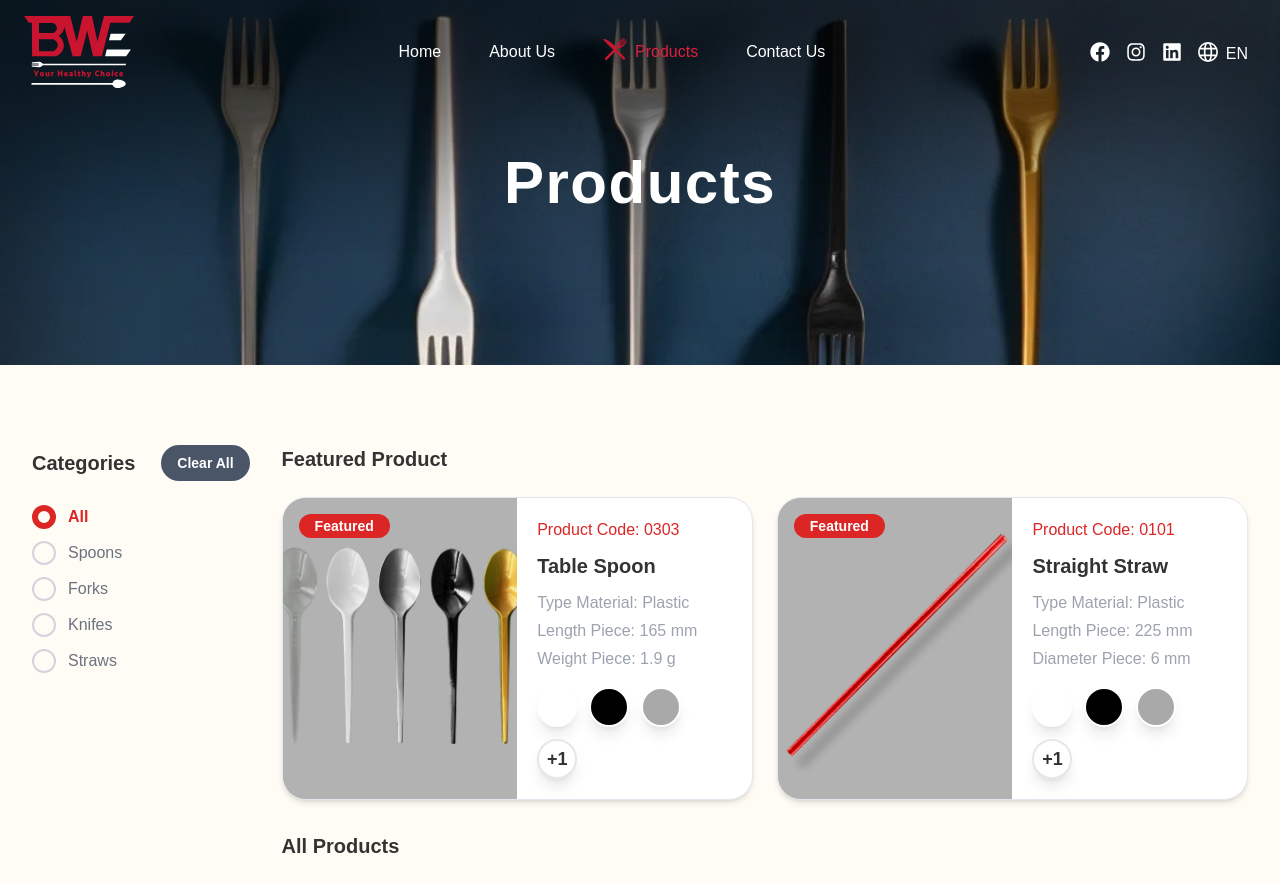
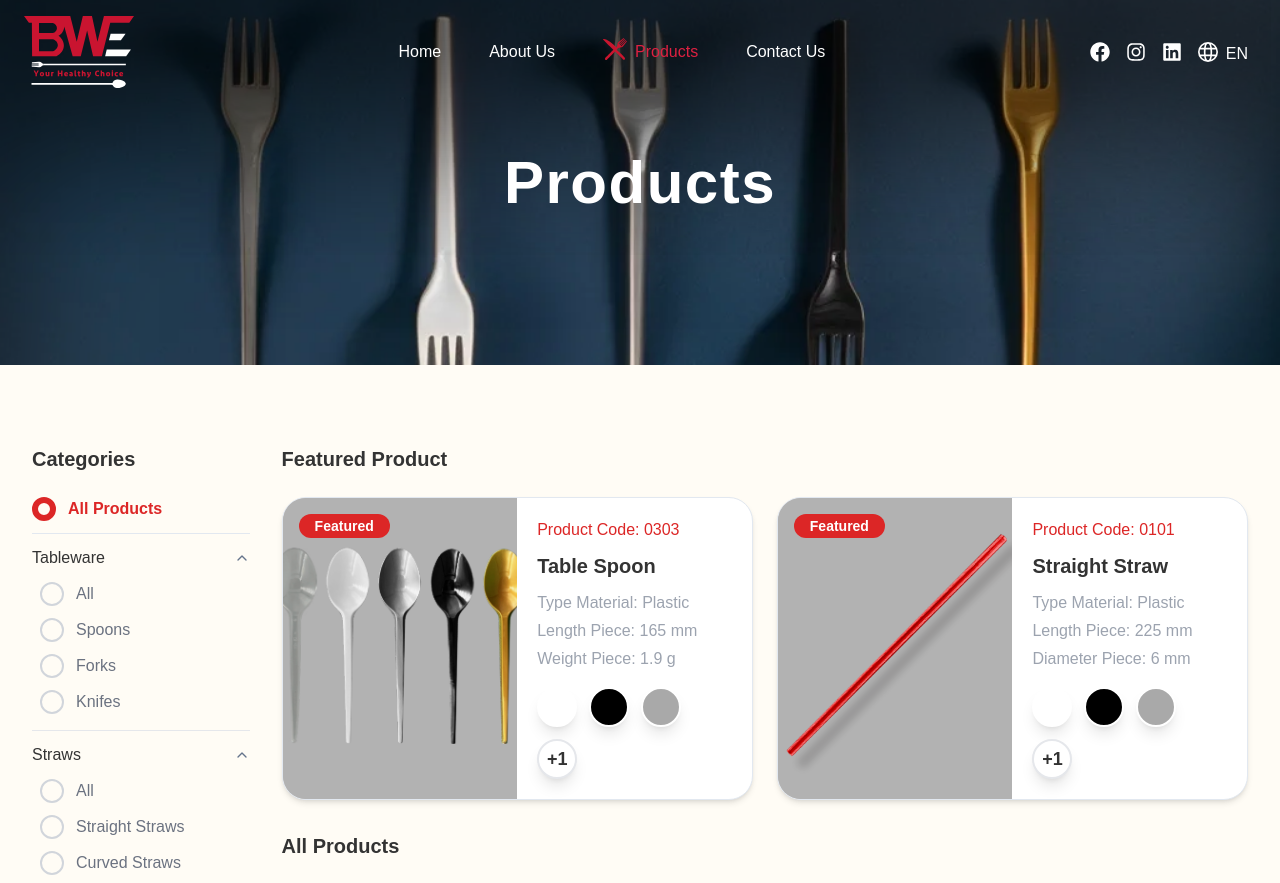
Before and after one commit to ghaithatfeh/best-world-emballage, a Next.js app: page /en/products in a window 1280 px wide. Shown: the top 883 px of the page. Built offline with nearby package versions, Linux system fonts and the light colour scheme; a web font is replaced by a local one.

Commit message:
Add Radix UI Accordion component and update categories structure

```diff
--- a/package.json
+++ b/package.json
@@ -10,6 +10,7 @@
   "dependencies": {
     "@formspree/react": "^3.0.0",
     "@next/third-parties": "^15.3.3",
+    "@radix-ui/react-accordion": "^1.2.12",
     "@radix-ui/react-avatar": "^1.1.1",
     "@radix-ui/react-dialog": "^1.1.15",
     "@radix-ui/react-dropdown-menu": "^2.1.15",
--- a/src/app/[locale]/products/page.tsx
+++ b/src/app/[locale]/products/page.tsx
@@ -7,13 +7,19 @@ import ProductDetailsDialog from "@/components/ProductDetailsDialog";
 import { useTranslations, useLocale } from "next-intl";
 import { useState } from "react";
 import { Button } from "@/components/ui/button";
-import { Separator } from "@/components/ui/separator";
+import {
+	Accordion,
+	AccordionContent,
+	AccordionItem,
+	AccordionTrigger,
+} from "@/components/ui/accordion";
 import PageEnd from "@/components/PageEnd";
 import { Swiper, SwiperSlide } from "swiper/react";
 import { Autoplay } from "swiper/modules";
 import "swiper/css";
 import { products, type Product } from "@/data/products";
 import { categories, type Category } from "@/data/categories";
+import { Separator } from "@/components/ui/separator";
 
 const ProductsPage = () => {
 	const t = useTranslations();
@@ -21,15 +27,8 @@ const ProductsPage = () => {
 	const [selectedCategory, setSelectedCategory] = useState<Category | null>(
 		null
 	);
-	const [selectedFilters, setSelectedFilters] = useState<string[]>([]);
 	const [dialogOpen, setDialogOpen] = useState(false);
 	const [selectedProduct, setSelectedProduct] = useState<Product | null>(null);
-
-	const filters = [
-		{ id: "filter1", label: t("Filter 1") },
-		{ id: "filter2", label: t("Filter 2") },
-		{ id: "filter3", label: t("Filter 3") },
-	];
 
 	const handleProductClick = (product: Product) => {
 		setSelectedProduct(product);
@@ -38,15 +37,6 @@ const ProductsPage = () => {
 
 	const handleClearAll = () => {
 		setSelectedCategory(null);
-		setSelectedFilters([]);
-	};
-
-	const handleFilterToggle = (filterId: string) => {
-		setSelectedFilters((prev) =>
-			prev.includes(filterId)
-				? prev.filter((id) => id !== filterId)
-				: [...prev, filterId]
-		);
 	};
 
 	return (
@@ -63,20 +53,18 @@ const ProductsPage = () => {
 									<h3 className="text-[#333333] text-xl font-semibold">
 										{t("Categories")}
 									</h3>
-									<Button
+									{/* <Button
 										variant="ghost"
 										size="sm"
 										onClick={handleClearAll}
 										className="bg-[#4A5568] hover:bg-[#4A5568]/90 text-white rounded-full px-4 h-9 text-sm"
 									>
 										{t("Clear All")}
-									</Button>
+									</Button> */}
 								</div>
 
-								<div className="flex flex-col gap-3">
-									<label
-										className="flex items-center gap-3 cursor-pointer group"
-									>
+								{/* All Categories Option */}
+								<label className="flex items-center gap-3 cursor-pointer group mb-3">
 									<div className="relative flex items-center">
 										<input
 											type="radio"
@@ -93,65 +81,94 @@ const ProductsPage = () => {
 												: "text-[#6B7280]"
 										} group-hover:text-[#DC2626] transition-colors`}
 									>
+										{t("All Products")}
+									</span>
+								</label>
+
+								<Separator />
+
+								{/* Accordion for Main Categories */}
+								<Accordion
+									type="multiple"
+									className="w-full"
+									defaultValue={categories.map((cat) => `category-${cat.id}`)}
+								>
+									{categories.map((mainCategory) => (
+										<AccordionItem
+											key={mainCategory.id}
+											value={`category-${mainCategory.id}`}
+											className="border-b border-gray-200"
+										>
+											<AccordionTrigger className="text-[#333333] hover:text-[#DC2626] hover:no-underline py-3">
+												<span className="text-base font-medium">
+													{mainCategory.title[locale]}
+												</span>
+											</AccordionTrigger>
+											<AccordionContent>
+												<div className="flex flex-col gap-3 pl-2">
+													{/* All option for this main category */}
+													<label className="flex items-center gap-3 cursor-pointer group">
+														<div className="relative flex items-center">
+															<input
+																type="radio"
+																name="category"
+																checked={
+																	selectedCategory?.id === mainCategory.id
+																}
+																onChange={() =>
+																	setSelectedCategory(mainCategory)
+																}
+																className="appearance-none w-6 h-6 border-2 border-gray-300 rounded-full checked:border-[#DC2626] checked:border-[6px] transition-all cursor-pointer"
+															/>
+														</div>
+														<span
+															className={`text-base ${
+																selectedCategory?.id === mainCategory.id
+																	? "text-[#DC2626] font-semibold"
+																	: "text-[#6B7280]"
+															} group-hover:text-[#DC2626] transition-colors`}
+														>
 															{t("All")}
 														</span>
 													</label>
-									{categories.map((category) => (
+
+													{/* Subcategories */}
+													{mainCategory.subCategory?.map((subCategory) => (
 														<label
-											key={category.id}
+															key={subCategory.id}
 															className="flex items-center gap-3 cursor-pointer group"
 														>
 															<div className="relative flex items-center">
 																<input
 																	type="radio"
 																	name="category"
-													value={category.id}
-													checked={selectedCategory?.id === category.id}
-													onChange={() => setSelectedCategory(category)}
+																	value={subCategory.id}
+																	checked={
+																		selectedCategory?.id === subCategory.id
+																	}
+																	onChange={() =>
+																		setSelectedCategory(subCategory)
+																	}
 																	className="appearance-none w-6 h-6 border-2 border-gray-300 rounded-full checked:border-[#DC2626] checked:border-[6px] transition-all cursor-pointer"
 																/>
 															</div>
 															<span
 																className={`text-base ${
-													selectedCategory?.id === category.id
+																	selectedCategory?.id === subCategory.id
 																		? "text-[#DC2626] font-semibold"
 																		: "text-[#6B7280]"
 																} group-hover:text-[#DC2626] transition-colors`}
 															>
-												{category.title[locale]}
+																{subCategory.title[locale]}
 															</span>
 														</label>
 													))}
 												</div>
+											</AccordionContent>
+										</AccordionItem>
+									))}
+								</Accordion>
 							</div>
-
-							{/* <Separator className="my-6" /> */}
-
-							{/* Filters Section */}
-							{/* <div className="">
-								<h3 className="text-[#333333] text-xl font-semibold mb-6">
-									{t("Filters")}
-								</h3>
-
-								<div className="flex flex-col gap-3">
-									{filters.map((filter) => (
-										<label
-											key={filter.id}
-											className="flex items-center gap-3 cursor-pointer group"
-										>
-											<input
-												type="checkbox"
-												checked={selectedFilters.includes(filter.id)}
-												onChange={() => handleFilterToggle(filter.id)}
-												className="w-5 h-5 border-2 border-gray-300 rounded checked:bg-[#DC2626] checked:border-[#DC2626] cursor-pointer accent-[#DC2626]"
-											/>
-											<span className="text-base text-[#6B7280] group-hover:text-[#DC2626] transition-colors">
-												{filter.label}
-											</span>
-										</label>
-									))}
-								</div>
-							</div> */}
 						</aside>
 
 						{/* Products Grid */}
@@ -215,15 +232,30 @@ const ProductsPage = () => {
 							</div>
 
 							<h3 className="text-[#333333] text-xl font-semibold mb-6">
-								{t("All Products")}
+								{selectedCategory
+									? `${selectedCategory.title[locale]}`
+									: t("All Products")}
 							</h3>
 							<div className="grid grid-cols-1 sm:grid-cols-2 xl:grid-cols-3 gap-6">
 								{products
-									.filter(
-										(product) =>
-											selectedCategory?.id === product.categoryId ||
-											!selectedCategory
-									)
+									.filter((product) => {
+										if (!selectedCategory) return true;
+
+										// Check if it's a main category or subcategory
+										const mainCategory = categories.find(
+											(cat) => cat.id === selectedCategory.id
+										);
+
+										if (mainCategory?.subCategory) {
+											// If it's a main category, show all products from its subcategories
+											return mainCategory.subCategory.some(
+												(sub) => sub.id === product.categoryId
+											);
+										}
+
+										// If it's a subcategory, show products with that categoryId
+										return product.categoryId === selectedCategory.id;
+									})
 									.map((product, index) => (
 										<ProductCard
 											key={index}
--- /dev/null
+++ b/src/components/ui/accordion.tsx
@@ -0,0 +1,57 @@
+"use client"
+
+import * as React from "react"
+import * as AccordionPrimitive from "@radix-ui/react-accordion"
+import { ChevronDown } from "lucide-react"
+
+import { cn } from "@/lib/utils"
+
+const Accordion = AccordionPrimitive.Root
+
+const AccordionItem = React.forwardRef<
+  React.ElementRef<typeof AccordionPrimitive.Item>,
+  React.ComponentPropsWithoutRef<typeof AccordionPrimitive.Item>
+>(({ className, ...props }, ref) => (
+  <AccordionPrimitive.Item
+    ref={ref}
+    className={cn("border-b", className)}
+    {...props}
+  />
+))
+AccordionItem.displayName = "AccordionItem"
+
+const AccordionTrigger = React.forwardRef<
+  React.ElementRef<typeof AccordionPrimitive.Trigger>,
+  React.ComponentPropsWithoutRef<typeof AccordionPrimitive.Trigger>
+>(({ className, children, ...props }, ref) => (
+  <AccordionPrimitive.Header className="flex">
+    <AccordionPrimitive.Trigger
+      ref={ref}
+      className={cn(
+        "flex flex-1 items-center justify-between py-4 text-sm font-medium transition-all hover:underline text-left [&[data-state=open]>svg]:rotate-180",
+        className
+      )}
+      {...props}
+    >
+      {children}
+      <ChevronDown className="h-4 w-4 shrink-0 text-muted-foreground transition-transform duration-200" />
+    </AccordionPrimitive.Trigger>
+  </AccordionPrimitive.Header>
+))
+AccordionTrigger.displayName = AccordionPrimitive.Trigger.displayName
+
+const AccordionContent = React.forwardRef<
+  React.ElementRef<typeof AccordionPrimitive.Content>,
+  React.ComponentPropsWithoutRef<typeof AccordionPrimitive.Content>
+>(({ className, children, ...props }, ref) => (
+  <AccordionPrimitive.Content
+    ref={ref}
+    className="overflow-hidden text-sm data-[state=closed]:animate-accordion-up data-[state=open]:animate-accordion-down"
+    {...props}
+  >
+    <div className={cn("pb-4 pt-0", className)}>{children}</div>
+  </AccordionPrimitive.Content>
+))
+AccordionContent.displayName = AccordionPrimitive.Content.displayName
+
+export { Accordion, AccordionItem, AccordionTrigger, AccordionContent }
--- a/src/data/categories.ts
+++ b/src/data/categories.ts
@@ -7,11 +7,20 @@ export interface CategoryTranslations {
 export interface Category {
 	id: number;
 	title: CategoryTranslations;
+	subCategory?: Category[];
 }
 
 export const categories: Category[] = [
 	{
 		id: 1,
+		title: {
+			en: "Tableware",
+			ar: "ادوات الطعام",
+			fr: "Ustensiles de table",
+		},
+		subCategory: [
+			{
+				id: 3,
 				title: {
 					en: "Spoons",
 					ar: "ملاعق",
@@ -19,7 +28,7 @@ export const categories: Category[] = [
 				},
 			},
 			{
-		id: 2,
+				id: 4,
 				title: {
 					en: "Forks",
 					ar: "شوك",
@@ -27,19 +36,39 @@ export const categories: Category[] = [
 				},
 			},
 			{
-		id: 3,
+				id: 5,
 				title: {
 					en: "Knifes",
 					ar: "سكاكين",
 					fr: "Couteaux",
 				},
 			},
+		],
+	},
 	{
-		id: 4,
+		id: 2,
 		title: {
 			en: "Straws",
 			ar: "مصاصات",
 			fr: "Pailles",
 		},
+		subCategory: [
+			{
+				id: 6,
+				title: {
+					en: "Straight Straws",
+					ar: "مصاصات مستقيمة",
+					fr: "Pailles droites",
+				},
+			},
+			{
+				id: 7,
+				title: {
+					en: "Curved Straws",
+					ar: "مصاصات منحنية",
+					fr: "Pailles courbes",
+				},
+			},
+		],
 	},
 ];
--- a/tailwind.config.js
+++ b/tailwind.config.js
@@ -7,7 +7,7 @@ module.exports = {
 	theme: {
     	extend: {
     		screens: {
-				'xs': '424px',
+    			xs: '424px'
     		},
     		colors: {
     			'blue-500': 'var(--blue-500)',
@@ -102,8 +102,8 @@ module.exports = {
     		center: true,
     		padding: '2rem',
     		screens: {
-				'md': '1024px',
-				'xl': '1280px',
+    			md: '1024px',
+    			xl: '1280px'
     		}
     	}
     },
```
Also changed, not shown: src/data/products.ts (+7 -7 lines), 1 other file (tests, documents, lock files or other folders). Lines whose indentation alone changed are shown as unchanged.
